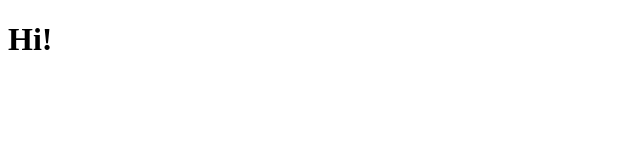
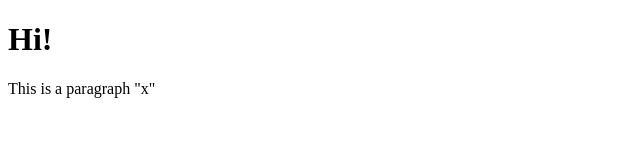
Before and after one commit to Matildevoldsen/Ristorante-Con-Fusion, a website: page index.html in a window 1280 px wide. Shown: the whole page, without its empty margins (0-640 px from the left). Drawn offline with Linux system fonts and the light colour scheme.

Commit message:
fourth commit

```diff
--- a/index.html
+++ b/index.html
@@ -9,5 +9,6 @@
 </head>
 <body>
 <h1>Hi!</h1>
+<p>This is a paragraph "x"</p>
 </body>
 </html>
```
Also changed, not shown: package.json (added, +24 -0 lines), templates/test.html (+2 -2 lines), 1 other file.
